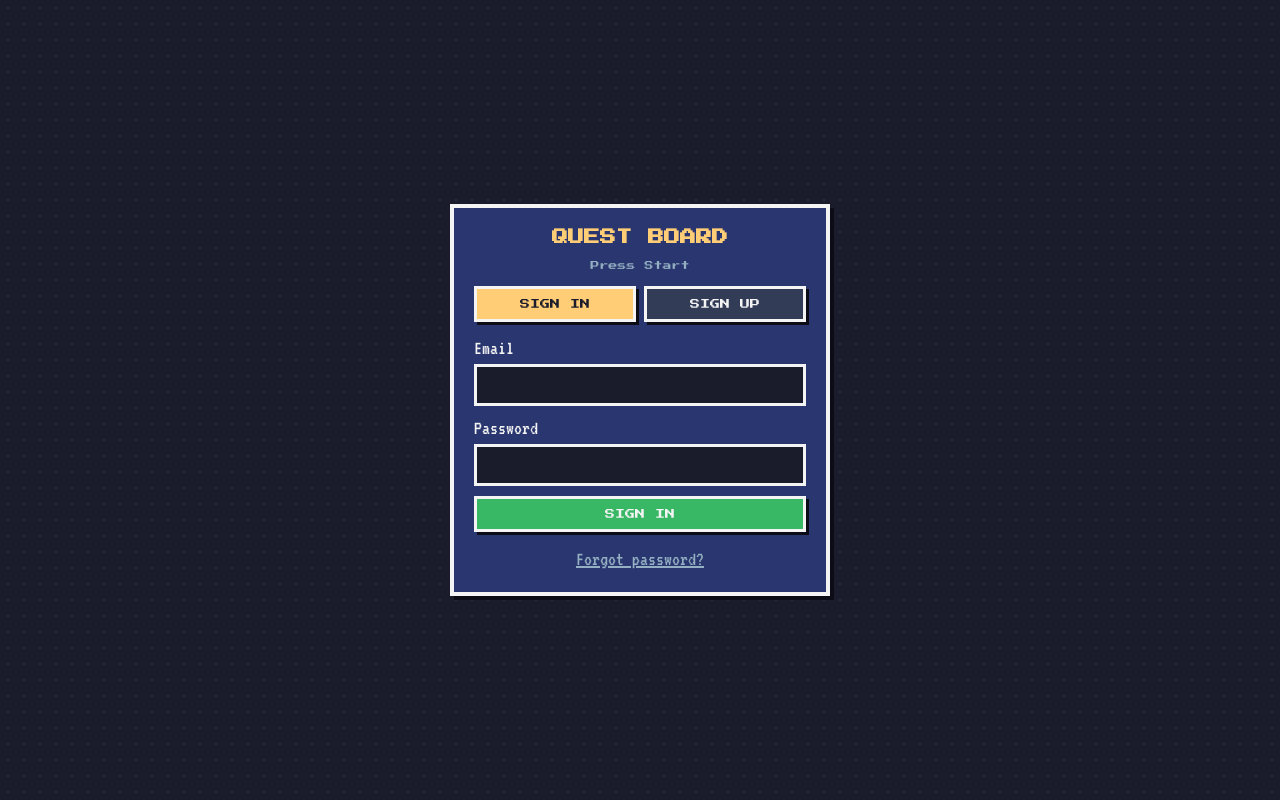
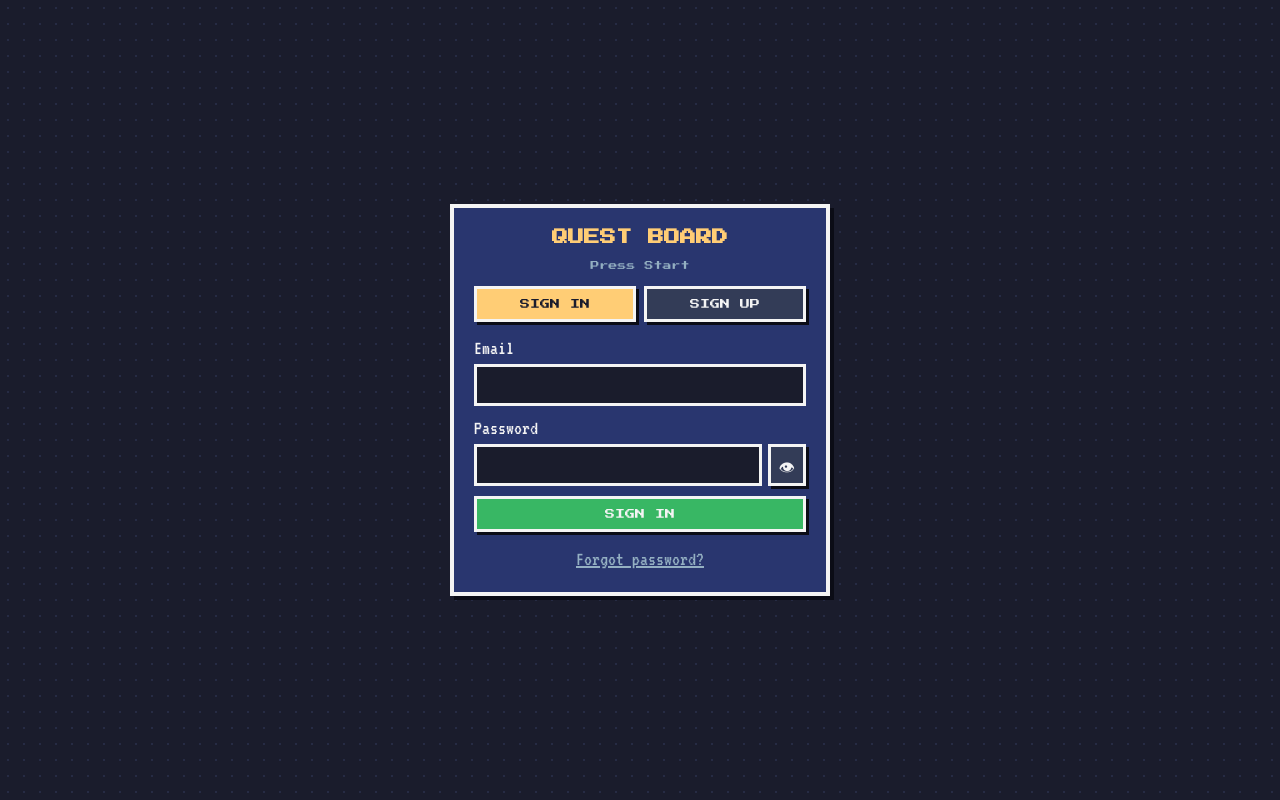
Before and after one commit to longphanzz/quest-board, a React (Vite) app: page / in a window 1280 px wide. Built offline with nearby package versions, Linux system fonts and the light colour scheme; no server answers.

Commit message:
feat(ui): show/hide toggle on password fields
Co-Authored-By: Claude Opus 5.5 <noreply@anthropic.com>

```diff
--- a/src/components/Auth.css
+++ b/src/components/Auth.css
@@ -10,3 +10,6 @@
 .auth-error { color: var(--danger); margin: 0; }
 .auth-note { color: var(--good); margin: 0; }
 .auth-link { background: none; border: none; color: var(--ink-dim); text-decoration: underline; cursor: pointer; font: inherit; justify-self: center; }
+.password-field { display: grid; gap: 4px; font-size: 20px; }
+.password-row { display: flex; gap: 6px; align-items: stretch; }
+.password-row input { flex: 1; font: inherit; font-size: 20px; padding: 6px 8px; background: var(--bg); color: var(--ink); border: 3px solid var(--border); min-width: 0; }
--- a/src/components/AuthScreen.tsx
+++ b/src/components/AuthScreen.tsx
@@ -1,5 +1,6 @@
 import { useState, type FormEvent } from 'react';
 import { requestPasswordReset, signIn, signUp, MIN_PASSWORD } from '../cloud/auth';
+import { PasswordInput } from './PasswordInput';
 import './Auth.css';
 
 type Mode = 'signIn' | 'signUp' | 'forgot';
@@ -57,12 +58,9 @@ export function AuthScreen() {
             <input type="email" autoComplete="email" required value={email} onChange={(e) => setEmail(e.target.value)} />
           </label>
           {mode !== 'forgot' && (
-            <label>
-              Password
-              <input type="password" required minLength={mode === 'signUp' ? MIN_PASSWORD : undefined}
-                autoComplete={mode === 'signUp' ? 'new-password' : 'current-password'}
-                value={password} onChange={(e) => setPassword(e.target.value)} />
-            </label>
+            <PasswordInput label="Password" value={password} onChange={setPassword}
+              minLength={mode === 'signUp' ? MIN_PASSWORD : undefined}
+              autoComplete={mode === 'signUp' ? 'new-password' : 'current-password'} />
           )}
           {error && <p className="auth-error" role="alert">{error}</p>}
           {note && <p className="auth-note" role="status">{note}</p>}
--- /dev/null
+++ b/src/components/PasswordInput.tsx
@@ -0,0 +1,29 @@
+import { useId, useState } from 'react';
+
+interface Props {
+  label: string;
+  value: string;
+  onChange: (value: string) => void;
+  autoComplete: 'current-password' | 'new-password';
+  minLength?: number;
+}
+
+/** A password field with a Show/Hide toggle, so a typo can be checked before submitting. */
+export function PasswordInput({ label, value, onChange, autoComplete, minLength }: Props) {
+  const id = useId();
+  const [visible, setVisible] = useState(false);
+  const toggleLabel = visible ? 'Hide password' : 'Show password';
+  return (
+    <div className="password-field">
+      <label htmlFor={id}>{label}</label>
+      <span className="password-row">
+        <input id={id} type={visible ? 'text' : 'password'} required autoComplete={autoComplete} minLength={minLength}
+          value={value} onChange={(e) => onChange(e.target.value)} />
+        <button type="button" className="pixel-btn icon" aria-label={toggleLabel} aria-pressed={visible}
+          title={toggleLabel} onClick={() => setVisible((v) => !v)}>
+          {visible ? '🙈' : '👁'}
+        </button>
+      </span>
+    </div>
+  );
+}
--- a/src/components/ResetPasswordScreen.tsx
+++ b/src/components/ResetPasswordScreen.tsx
@@ -1,5 +1,6 @@
 import { useState, type FormEvent } from 'react';
 import { updatePassword, MIN_PASSWORD } from '../cloud/auth';
+import { PasswordInput } from './PasswordInput';
 import './Auth.css';
 
 export function ResetPasswordScreen() {
@@ -23,14 +24,8 @@ export function ResetPasswordScreen() {
     <main className="auth-screen">
       <form className="auth-card auth-form pixel-box" onSubmit={submit}>
         <h1 className="auth-title">NEW PASSWORD</h1>
-        <label>
-          New password
-          <input type="password" autoComplete="new-password" required minLength={MIN_PASSWORD} value={password} onChange={(e) => setPassword(e.target.value)} />
-        </label>
-        <label>
-          Repeat new password
-          <input type="password" autoComplete="new-password" required minLength={MIN_PASSWORD} value={repeat} onChange={(e) => setRepeat(e.target.value)} />
-        </label>
+        <PasswordInput label="New password" value={password} onChange={setPassword} autoComplete="new-password" minLength={MIN_PASSWORD} />
+        <PasswordInput label="Repeat new password" value={repeat} onChange={setRepeat} autoComplete="new-password" minLength={MIN_PASSWORD} />
         {error && <p className="auth-error" role="alert">{error}</p>}
         <button type="submit" className="pixel-btn primary" disabled={busy}>Save new password</button>
       </form>
```
Also changed, not shown: 1 other file (tests, documents, lock files or other folders).
